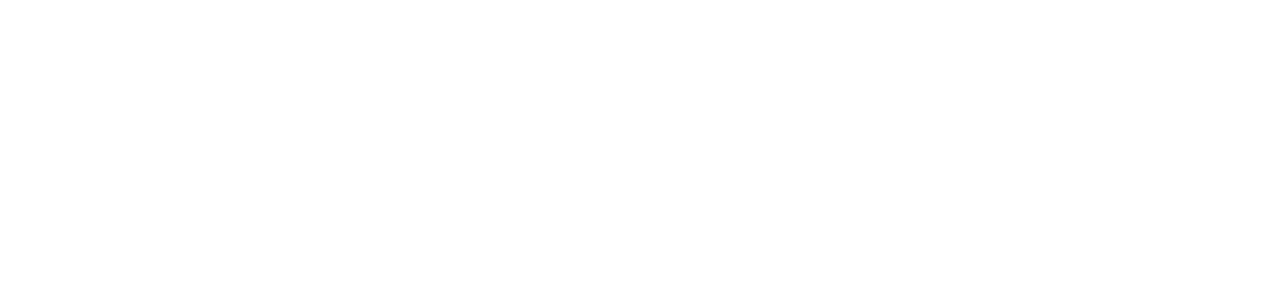
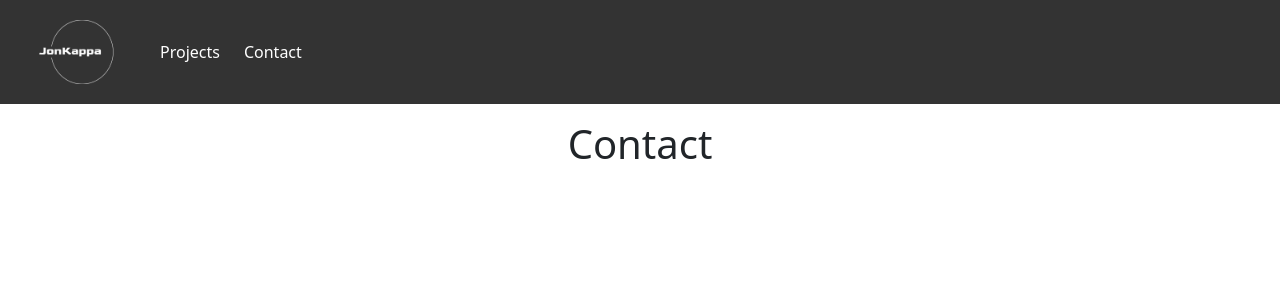
Before and after one commit to JonKappa/test-website, a React (Vite) app: page /test-website/contact in a window 1280 px wide. Shown: the top 300 px of the page. Built offline with nearby package versions, Linux system fonts and the light colour scheme.

Commit message:
setting up routes for nav bar

```diff
--- a/src/App.tsx
+++ b/src/App.tsx
@@ -1,22 +1,21 @@
-import {useState } from "react";
 import Nav from "./components/Nav";
-import Button from "./components/Button";
-import Alert from "./components/Alert";
+import Contact from "./pages/Contact";
+import Home from "./pages/Home";
+import Projects from "./pages/Projects";
+import { Route, Routes } from 'react-router-dom';
 
 function App()
 {
-    const [alertVisable, setAlertVisiblility] = useState(false);
-
-    // return (
-    // <div>
-    //     {alertVisable && <Alert onClose={() => setAlertVisiblility(false)}>Hello World Alert</Alert>}
-
-    //     <Button color="primary" onClick={() => setAlertVisiblility(true)}>Hello World</Button>
-    // </div>);
-
     return (
         <>
             <Nav/>
+            <div className="container">
+                <Routes>
+                    <Route path="/test-website/" element={<Home/>}/>
+                    <Route path="/test-website/projects" element={<Projects/>}/>
+                    <Route path="/test-website/contact" element={<Contact/>}/>
+                </Routes>
+            </div>
         </>
     );
 }
--- a/src/components/Nav.tsx
+++ b/src/components/Nav.tsx
@@ -1,16 +1,40 @@
-import React, { useEffect, useState } from 'react';
-import { Link } from 'react-router-dom';
-import { useDispatch } from 'react-redux';
+import { Link } from 'react-router-dom'
+import { useLocation } from 'react-router-dom'
+
+interface Props {
+    to: string;
+    children: string;
+}
 
 function Nav()
 {
     return (
-        <nav>
+        <nav className="nav">
+            <Link to="/test-website/">
+                <img id="logo" src="src/assets/high-white-trans-logo.png" height="64px" width="100px" />
+            </Link>
+
             <ul>
-                <div id="logo"></div>
+                <CustomLink to="/test-website/projects">Projects</CustomLink>
+                <CustomLink to="/test-website/contact">Contact</CustomLink>
             </ul>
         </nav>
     )
 }
 
+function CustomLink({ to, children, ...props }: Props)
+{
+    const path = useLocation().pathname;
+
+    console.log(path);
+
+    return (
+        <li className={path === to ? "active" : ""}>
+            <Link to={to} {...props}>
+                {children}
+            </Link>
+        </li>
+    );
+}
+
 export default Nav;
--- a/src/main.tsx
+++ b/src/main.tsx
@@ -2,9 +2,14 @@
 import ReactDOM from 'react-dom/client'
 import App from './App.tsx'
 import 'bootstrap/dist/css/bootstrap.css'
+import './styles.css'
+import { BrowserRouter } from 'react-router-dom'
+import { HashRouter } from 'react-router-dom'
 
 ReactDOM.createRoot(document.getElementById('root')!).render(
   <React.StrictMode>
-    <App />
+    <BrowserRouter>
+      <App />
+    </BrowserRouter>
   </React.StrictMode>,
 )
--- /dev/null
+++ b/src/pages/Contact.tsx
@@ -0,0 +1,6 @@
+function Contact()
+{
+    return <h1>Contact</h1>
+}
+
+export default Contact;
--- /dev/null
+++ b/src/pages/Home.tsx
@@ -0,0 +1,6 @@
+function Home()
+{
+    return <h1>Home</h1>
+}
+
+export default Home;
--- /dev/null
+++ b/src/pages/Projects.tsx
@@ -0,0 +1,6 @@
+function Projects()
+{
+    return <h1>Projects</h1>
+}
+
+export default Projects;
--- /dev/null
+++ b/src/styles.css
@@ -0,0 +1,56 @@
+* {
+    box-sizing: border-box;
+}
+
+body {
+    margin: 0;
+}
+
+.container {
+    margin-top: 1rem;
+    text-align: center;
+}
+
+.nav {
+    background-color: #333;
+    color: white;
+    display: flex;
+    /* justify-content: space-between; */
+    align-items: stretch;
+    gap: 2rem;
+    padding: 1rem;
+}
+
+.site-logo {
+    height: 64px;
+    width: 100px;
+    margin-top: 10px;
+    margin-bottom: 10px;
+}
+
+.nav ul {
+    padding: 0;
+    margin: 0;
+    list-style: none;
+    display: flex;
+    gap: 1rem;
+}
+
+.nav a {
+    color: inherit;
+    text-decoration: none;
+    height: 100%;
+    display: flex;
+    align-items: center;
+    padding: .25rem;
+}
+
+.nav li:active {
+     /* color: #555; */
+     background-color: #555;
+}
+
+.nav li:hover {
+     color: #777;
+     /* background-color: #777; */
+}
```
